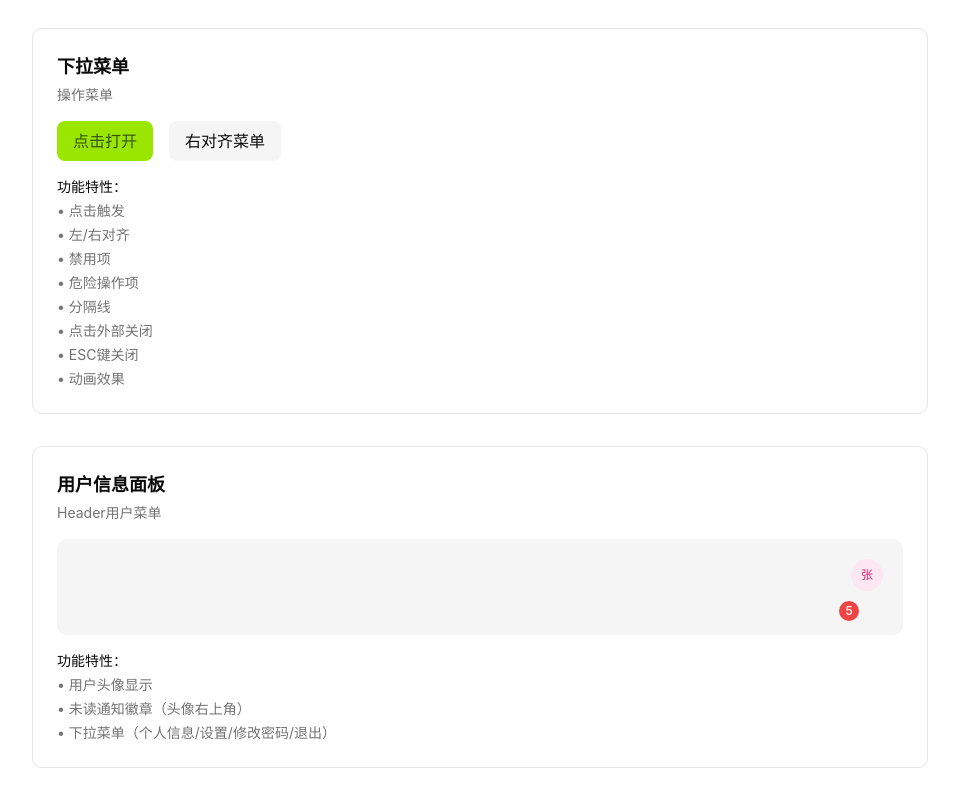
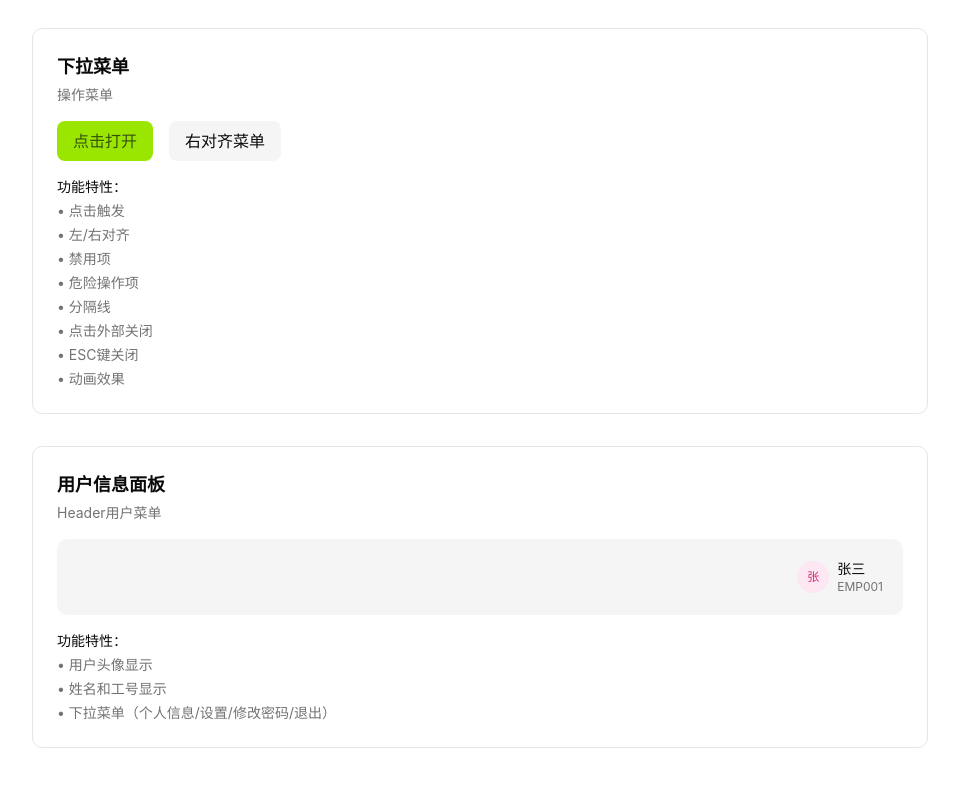
Before and after one commit to aaroncastle/erp-template, a Vue app: page /preview in a window 1280 px wide. Shown: the part 2050-2850 px from the top of the page, without its empty margins (160-1119 px from the left). Built offline with nearby package versions, Linux system fonts and the light colour scheme.

Commit message:
fix: UserInfoPanel去掉数字徽章，头像右边显示姓名与工号
- 移除数字徽章
- 头像右边显示姓名和工号
- 简化组件结构

```diff
--- a/src/components/business/UserInfoPanel.vue
+++ b/src/components/business/UserInfoPanel.vue
@@ -1,7 +1,6 @@
 <script setup lang="ts">
 import { User, Settings, LogOut, Key } from '@lucide/vue'
 import Avatar from './Avatar.vue'
-import Badge from './Badge.vue'
 import DropdownMenu, { type MenuItem } from './DropdownMenu.vue'
 
 export interface UserInfo {
@@ -11,17 +10,13 @@ export interface UserInfo {
   avatar?: string
   department?: string
   role?: string
-  unreadCount?: number
 }
 
 interface Props {
   user: UserInfo
-  showUnreadBadge?: boolean
 }
 
-const props = withDefaults(defineProps<Props>(), {
-  showUnreadBadge: true,
-})
+defineProps<Props>()
 
 const emit = defineEmits<{
   (e: 'profile'): void
@@ -64,17 +59,16 @@ function handleSelect(item: MenuItem) {
     width="180px"
     @select="handleSelect"
   >
-    <div class="relative cursor-pointer p-1 rounded-md hover:bg-muted transition-colors">
+    <div class="flex items-center gap-2 cursor-pointer p-1 rounded-md hover:bg-muted transition-colors">
       <Avatar
         :src="user.avatar"
         :name="user.name"
         size="sm"
       />
-      <Badge
-        v-if="showUnreadBadge && user.unreadCount && user.unreadCount > 0"
-        :count="user.unreadCount"
-        class="absolute -top-1 -right-1"
-      />
+      <div class="hidden md:block">
+        <p class="text-sm font-medium text-foreground">{{ user.name }}</p>
+        <p class="text-xs text-muted-foreground">{{ user.employeeNumber }}</p>
+      </div>
     </div>
   </DropdownMenu>
 </template>
--- a/src/views/ComponentsPreview.vue
+++ b/src/views/ComponentsPreview.vue
@@ -14,7 +14,6 @@ const mockUser = ref<UserInfo>({
   employeeNumber: 'EMP001',
   department: '销售一部',
   role: 'department-user',
-  unreadCount: 5,
 })
 
 // 模拟登录表单
@@ -266,7 +265,7 @@ function handleLogout() {
         <div class="text-sm text-muted-foreground space-y-1">
           <p class="font-medium text-foreground">功能特性：</p>
           <p>• 用户头像显示</p>
-          <p>• 未读通知徽章（头像右上角）</p>
+          <p>• 姓名和工号显示</p>
           <p>• 下拉菜单（个人信息/设置/修改密码/退出）</p>
         </div>
       </div>
```
